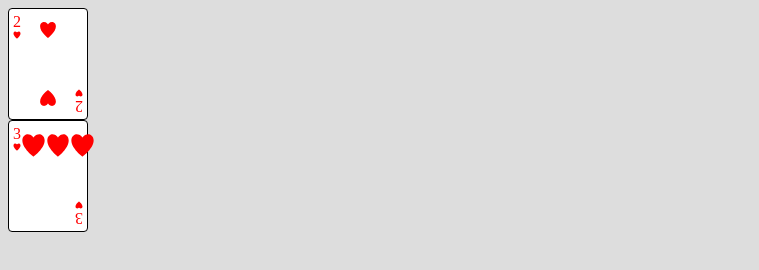
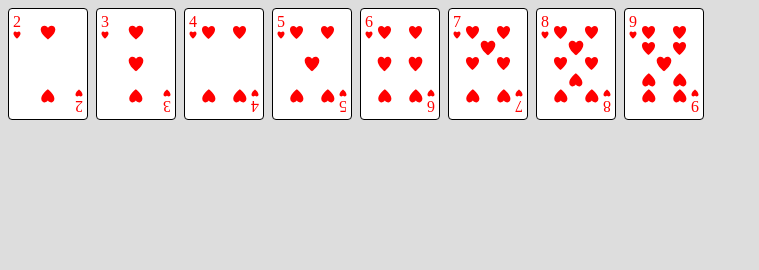
Before and after one commit to gazjosef/css-deck-of-cards, a plain HTML site: page index.html in a window 1280 px wide. Shown: the whole page, without its empty margins (0-759 px from the left). Drawn offline with Linux system fonts and the light colour scheme.

Commit message:
Finishing Cards 3-10

```diff
--- a/index.html
+++ b/index.html
@@ -11,5 +11,12 @@
   <body>
     <div class="card" data-suit="heart" data-value="2"></div>
     <div class="card" data-suit="heart" data-value="3"></div>
+    <div class="card" data-suit="heart" data-value="4"></div>
+    <div class="card" data-suit="heart" data-value="5"></div>
+    <div class="card" data-suit="heart" data-value="6"></div>
+    <div class="card" data-suit="heart" data-value="7"></div>
+    <div class="card" data-suit="heart" data-value="8"></div>
+    <div class="card" data-suit="heart" data-value="9"></div>
+    <!-- <div class="card" data-suit="heart" data-value="4"></div> -->
   </body>
 </html>
--- a/styles.css
+++ b/styles.css
@@ -6,6 +6,10 @@
 
 body {
   background-color: #ddd;
+
+  display: flex;
+  flex-wrap: wrap;
+  gap: 0.5em;
 }
 
 .card {
@@ -16,7 +20,7 @@ body {
   background-color: white;
   border: 1px solid #000;
   border-radius: 0.25em;
-  padding: 0.75em;
+  padding: 1em;
 
   display: grid;
   grid-template-columns: repeat(3, 1fr);
@@ -41,17 +45,6 @@ body {
   background-position: center;
   background-size: cover;
   grid-row: span 2;
-}
-
-[data-value="2"] .pip:first-child {
-  grid-row-start: 1;
-  grid-column-start: 2;
-}
-
-[data-value="2"] .pip:nth-child(2) {
-  grid-row-start: 7;
-  grid-column-start: 2;
-  transform: rotate(180deg);
 }
 
 [data-suit="diamond"] .pip,
@@ -107,3 +100,256 @@ body {
   content: url("./imgs/heart.svg");
   width: 0.5em;
 }
+
+/* Card 2 */
+
+[data-value="2"] .pip:first-child {
+  grid-row-start: 1;
+  grid-column-start: 2;
+}
+
+[data-value="2"] .pip:nth-child(2) {
+  grid-row-start: 7;
+  grid-column-start: 2;
+  transform: rotate(180deg);
+}
+
+/* Card 3 */
+
+[data-value="3"] .pip:first-child {
+  grid-row-start: 1;
+  grid-column-start: 2;
+}
+
+[data-value="3"] .pip:nth-child(2) {
+  grid-row-start: 4;
+  grid-column-start: 2;
+}
+
+[data-value="3"] .pip:nth-child(3) {
+  grid-row-start: 7;
+  grid-column-start: 2;
+  transform: rotate(180deg);
+}
+
+/* Card 4 */
+
+[data-value="4"] .pip:first-child {
+  grid-row-start: 1;
+  grid-column-start: 1;
+}
+
+[data-value="4"] .pip:nth-child(2) {
+  grid-row-start: 1;
+  grid-column-start: 3;
+}
+
+[data-value="4"] .pip:nth-child(3) {
+  grid-row-start: 7;
+  grid-column-start: 1;
+  transform: rotate(180deg);
+}
+
+[data-value="4"] .pip:nth-child(4) {
+  grid-row-start: 7;
+  grid-column-start: 3;
+  transform: rotate(180deg);
+}
+
+/* Card 5 */
+
+[data-value="5"] .pip:first-child {
+  grid-row-start: 1;
+  grid-column-start: 1;
+}
+
+[data-value="5"] .pip:nth-child(2) {
+  grid-row-start: 1;
+  grid-column-start: 3;
+}
+
+[data-value="5"] .pip:nth-child(3) {
+  grid-row-start: 4;
+  grid-column-start: 2;
+}
+
+[data-value="5"] .pip:nth-child(4) {
+  grid-row-start: 7;
+  grid-column-start: 1;
+  transform: rotate(180deg);
+}
+
+[data-value="5"] .pip:nth-child(5) {
+  grid-row-start: 7;
+  grid-column-start: 3;
+  transform: rotate(180deg);
+}
+
+/* Card 6 */
+
+[data-value="6"] .pip:first-child {
+  grid-row-start: 1;
+  grid-column-start: 1;
+}
+
+[data-value="6"] .pip:nth-child(2) {
+  grid-row-start: 1;
+  grid-column-start: 3;
+}
+
+[data-value="6"] .pip:nth-child(3) {
+  grid-row-start: 4;
+  grid-column-start: 1;
+}
+
+[data-value="6"] .pip:nth-child(4) {
+  grid-row-start: 4;
+  grid-column-start: 3;
+}
+
+[data-value="6"] .pip:nth-child(5) {
+  grid-row-start: 7;
+  grid-column-start: 1;
+  transform: rotate(180deg);
+}
+
+[data-value="6"] .pip:nth-child(6) {
+  grid-row-start: 7;
+  grid-column-start: 3;
+  transform: rotate(180deg);
+}
+
+/* Card 7 */
+
+[data-value="7"] .pip:first-child {
+  grid-row-start: 1;
+  grid-column-start: 1;
+}
+
+[data-value="7"] .pip:nth-child(2) {
+  grid-row-start: 1;
+  grid-column-start: 3;
+}
+
+[data-value="7"] .pip:nth-child(3) {
+  grid-row-start: 2;
+  grid-column-start: 2;
+}
+
+[data-value="7"] .pip:nth-child(4) {
+  grid-row-start: 3;
+  grid-column-start: 1;
+}
+
+[data-value="7"] .pip:nth-child(5) {
+  grid-row-start: 3;
+  grid-column-start: 3;
+}
+
+[data-value="7"] .pip:nth-child(6) {
+  grid-row-start: 7;
+  grid-column-start: 1;
+  transform: rotate(180deg);
+}
+
+[data-value="7"] .pip:nth-child(7) {
+  grid-row-start: 7;
+  grid-column-start: 3;
+  transform: rotate(180deg);
+}
+
+/* Card 8 */
+
+[data-value="8"] .pip:first-child {
+  grid-row-start: 1;
+  grid-column-start: 1;
+}
+
+[data-value="8"] .pip:nth-child(2) {
+  grid-row-start: 1;
+  grid-column-start: 3;
+}
+
+[data-value="8"] .pip:nth-child(3) {
+  grid-row-start: 2;
+  grid-column-start: 2;
+}
+
+[data-value="8"] .pip:nth-child(4) {
+  grid-row-start: 3;
+  grid-column-start: 1;
+}
+
+[data-value="8"] .pip:nth-child(5) {
+  grid-row-start: 3;
+  grid-column-start: 3;
+}
+
+[data-value="8"] .pip:nth-child(6) {
+  grid-row-start: 6;
+  grid-column-start: 2;
+  transform: rotate(180deg);
+}
+
+[data-value="8"] .pip:nth-child(7) {
+  grid-row-start: 7;
+  grid-column-start: 1;
+  transform: rotate(180deg);
+}
+
+[data-value="8"] .pip:nth-child(8) {
+  grid-row-start: 7;
+  grid-column-start: 3;
+  transform: rotate(180deg);
+}
+
+/* Card 9 */
+
+[data-value="9"] .pip:first-child {
+  grid-row-start: 1;
+  grid-column-start: 1;
+}
+
+[data-value="9"] .pip:nth-child(2) {
+  grid-row-start: 1;
+  grid-column-start: 3;
+}
+
+[data-value="9"] .pip:nth-child(3) {
+  grid-row-start: 3;
+  grid-column-start: 1;
+}
+
+[data-value="9"] .pip:nth-child(4) {
+  grid-row-start: 3;
+  grid-column-start: 3;
+}
+
+[data-value="9"] .pip:nth-child(5) {
+  grid-row-start: 4;
+  grid-column-start: 2;
+}
+
+[data-value="9"] .pip:nth-child(6) {
+  grid-row-start: 5;
+  grid-column-start: 1;
+  transform: rotate(180deg);
+}
+
+[data-value="9"] .pip:nth-child(7) {
+  grid-row-start: 5;
+  grid-column-start: 3;
+  transform: rotate(180deg);
+}
+
+[data-value="9"] .pip:nth-child(8) {
+  grid-row-start: 7;
+  grid-column-start: 1;
+  transform: rotate(180deg);
+}
+
+[data-value="9"] .pip:nth-child(9) {
+  grid-row-start: 7;
+  grid-column-start: 3;
+  transform: rotate(180deg);
+}
```
